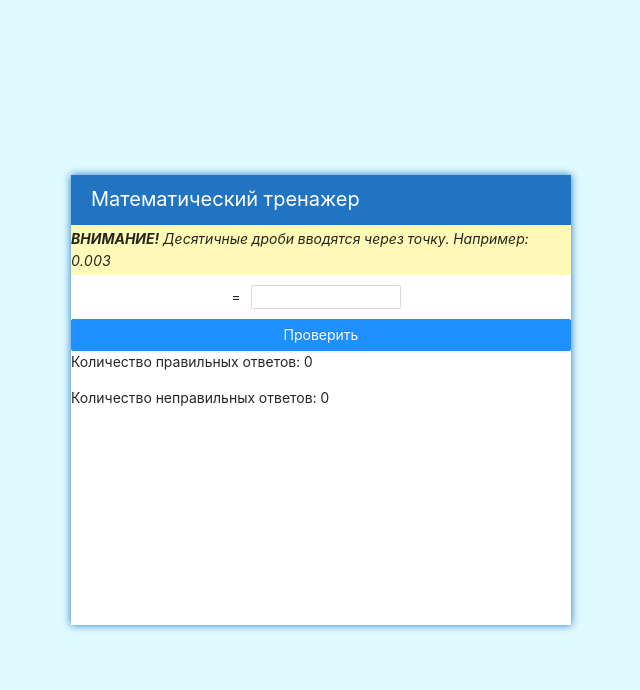
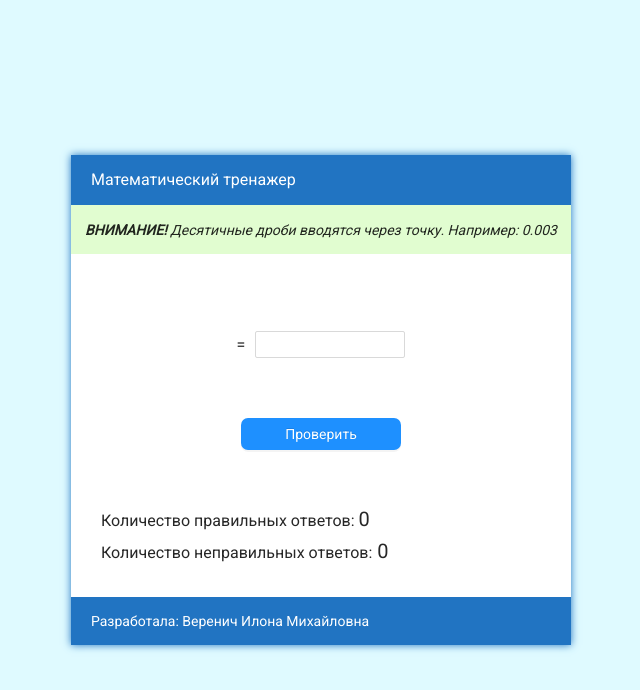
Before and after one commit to ilonaverenich/react-app-math, a React (Create React App) app: page /dlina in a window 1280 px wide. Shown: the top 690 px of the page, without its empty margins (319-959 px from the left). Built offline with nearby package versions, Linux system fonts and the light colour scheme.

Commit message:
added style easy-dlina component

```diff
--- a/public/index.html
+++ b/public/index.html
@@ -11,6 +11,9 @@
     />
     <link rel="apple-touch-icon" href="%PUBLIC_URL%/logo192.png" />
     <link rel="manifest" href="%PUBLIC_URL%/manifest.json" />
+    <link rel="preconnect" href="https://fonts.googleapis.com">
+    <link rel="preconnect" href="https://fonts.gstatic.com" crossorigin>
+    <link href="https://fonts.googleapis.com/css2?family=Roboto:wght@300;400&display=swap" rel="stylesheet">
 
     <title>Математический тренажёр</title>
   </head>
--- a/src/App.less
+++ b/src/App.less
@@ -8,6 +8,7 @@
 @size130px : 130px;
 
 .wrapper {
+  font-family: 'Roboto', sans-serif;
   width: 100vw;
   height: 100vh;
   display: flex;
@@ -20,10 +21,14 @@
 .content{
   width: 50%;
   background: rgb(255, 255, 255);
-  height: 450px;
+  height: 490px;
   box-shadow: 0px 0px 8px  @blue-color;
   min-width: 310px;
   max-width: 500px;
+  display: flex;
+  flex-direction: column;
+  justify-content: space-between;
+
 }
 
 .header {
@@ -32,7 +37,7 @@
   display: flex;
   align-items: center;
   padding-left: 20px;
-  font-size: 20px;
+  font-size: 16px;
   color: white;
 }
 .header__back {
@@ -46,14 +51,14 @@
   box-shadow: 1px 1px 1px solid salmon;
 }
 
-.content__block {
+/* .content__block {
   padding: 30px;
-  height: 85%;
+
   display: flex;
   flex-direction: column;
   justify-content: space-between;
 
-}
+} */
 .content__block__subtitle {
   font-size: 18px;
   padding-bottom: 6px;
@@ -94,26 +99,27 @@
   width: 50%;
 }
 
-
 //DLINA
 .content__info {
-  background: rgb(255, 250, 183);
+  background: rgb(225, 253, 208);
   height: 50px;
   display: flex;
   align-items: center;
   justify-content: center;
 }
-.content__block_easy {
-
+.content__block {
+  padding: 30px;
   display: flex;
   flex-direction: column;
-  height: 78%;
+  justify-content: center;
 }
 .content__block_easy_value {
+  height: 100px;
   margin: 10px 0px;
   display: flex;
   justify-content: center;
   align-items: center;
+  font-size: 16px;
 }
 
 
@@ -125,12 +131,61 @@
   box-sizing: border-box;
   padding: 0;
   margin: 0px 10px;
+  font-size: 16px;
+  text-align: center;
 }
-/* body{
-  background: rgb(81, 191, 225);
-  width: 100vw;
 
+.unit{
+  padding: 0px 5px;
 }
+
+.content__block_easy_btn {
+  display: flex;
+  flex-direction: column;
+  flex-wrap: wrap;
+  justify-content: center;
+  align-items: center;
+  height: 100px;
+}
+
+.btn-check {
+  padding: 0;
+  width: 160px;
+  border: none;
+  margin-top: 10px;
+  border-radius: 7px;
+}
+
+.content__block_easy_info {
+   font-size: 16px;
+}
+.content__block_easy_info > p {
+  margin: 0;
+  padding: 0;
+}
+
+.box_btn{
+  height: 50px;
+}
+.count {
+  font-size: 20px;
+}
+
+
+.footer {
+  height: 48px;
+  background: @blue-color;
+  display: flex;
+  align-items: center;
+  padding-left: 20px;
+  color: white;
+  font-size: 14px;
+}
+
+.res-btn{
+  background: rgb(12, 79, 155);
+}
+/*
 .container {
   background: white;
   width: 40%;
--- /dev/null
+++ b/src/components/Footer/Footer.jsx
@@ -0,0 +1,13 @@
+
+
+function Footer() {
+
+
+   return (
+    <div className='footer'>
+     <span>Разработала: Веренич Илона Михайловна</span>
+    </div>
+   )
+}
+
+export default Footer;
--- a/src/components/Main/Main.jsx
+++ b/src/components/Main/Main.jsx
@@ -6,6 +6,7 @@ import {setArrowBack,getStatusFirstInput} from '../../redux/actions/stateAction'
 import {getRandomCount} from '../../redux/actions/setRandomValue';
 import {getRandomUnitMain,getRandomUnitValue1,getRandomUnitValue2,getRandomUnitValue3} from '../../redux/actions/setRandomDataAction'
 import {randomUnitMain,randomUnitFirst,randomUnitSecond,randomUnitThird} from '../Units/handleRandomData';
+import Footer from '../Footer/Footer';
 import Header from '../Header/Header';
 import style from './Main.module.less'
 
@@ -93,9 +94,10 @@ function Main() {
                      </div>
 
                      <div className={style.content__block__btn}>
-                     <Button className='btn-submit' type="primary" onClick={() => handleFunc()}> Начать </Button >
+                     <Button className='btn-submit' type="primary" onClick={() => handleFunc()}> Старт </Button >
                      </div>
                </div>
+             <Footer/>
          </div>
 
 
--- a/src/components/Main/Main.module.less
+++ b/src/components/Main/Main.module.less
@@ -5,6 +5,7 @@
     display: flex;
     flex-direction: column;
     flex-wrap: wrap;
+    margin-bottom: 30px;
 }
 .content__block__btn {
     width: 100%;
--- a/src/components/Units/Dlina/Dlina.jsx
+++ b/src/components/Units/Dlina/Dlina.jsx
@@ -4,6 +4,7 @@ import Easy from './Level/Easy';
 import Average from './Level/Average'
 import Hard from './Level/Hard';
 import Header from '../../Header/Header';
+import Footer from '../../Footer/Footer';
 
 
 function Dlina() {
@@ -16,6 +17,7 @@ return (
          <Header level={data.level}/>
          <div className='content__info'><i><b>ВНИМАНИЕ!</b> Десятичные дроби вводятся через точку. Например: 0.003</i></div>
          {data.level =='light'? <Easy/>:data.level =='average'? <Average/>: <Hard/> }
+         <Footer/>
       </div>
      </div>
    )
--- a/src/components/Units/Dlina/Level/Easy.jsx
+++ b/src/components/Units/Dlina/Level/Easy.jsx
@@ -84,11 +84,11 @@ function toSummarize(){
 }
 
     return (
-    <div className='content__block_easy'>
+    <div className='content__block'>
 
         <div className='content__block_easy_value'>
 
-              <div className='randomUnit'>{randomNumber} {unit.randomUnitMain}
+              <div className='randomUnit'>{randomNumber} <span className='unit'>{unit.randomUnitMain}</span>
               </div>
               =
               <Input
@@ -100,15 +100,20 @@ function toSummarize(){
 
 
         </div>
-            <div>
+            <div className='content__block_easy_btn'>
+             <Button  type="primary" onClick={()=>handleCalc()} className='btn-check' >Проверить</Button>
+            <div className='box_btn'>
+            {(success>=1 || error>=1)?<Button type='primary' className='btn-check res-btn'  onClick={()=>toSummarize()}>Подвести итог</Button>:""}
+            </div>
+            </div>
 
-            </div>
-            <Button  type="primary" onClick={()=>handleCalc()} className='btn-check' >Проверить</Button>
 
-            {(success>=1 || error>=1)?<Button type='primary' onClick={()=>toSummarize()}>Подвести итог</Button>:""}
 
-            <p>Количество правильных ответов: {success}</p>
-            <p>Количество неправильных ответов: {error}</p>
+
+           <div className='content__block_easy_info'>
+                <p>Количество правильных ответов: <span className='count'>{success}</span> </p>
+                <p>Количество неправильных ответов:<span className='count'> {error}</span></p>
+           </div>
     </div>
   )
 }
```
